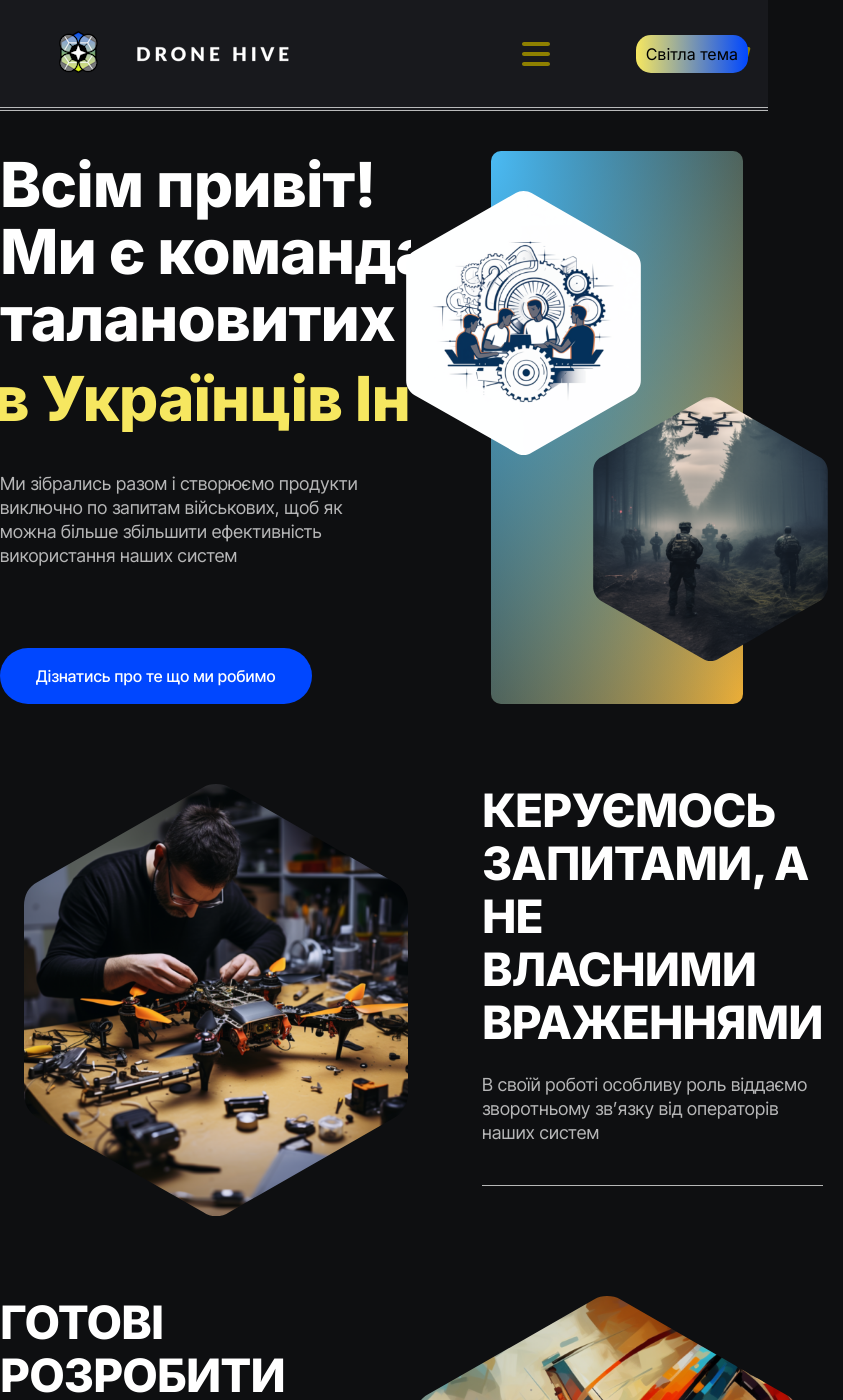
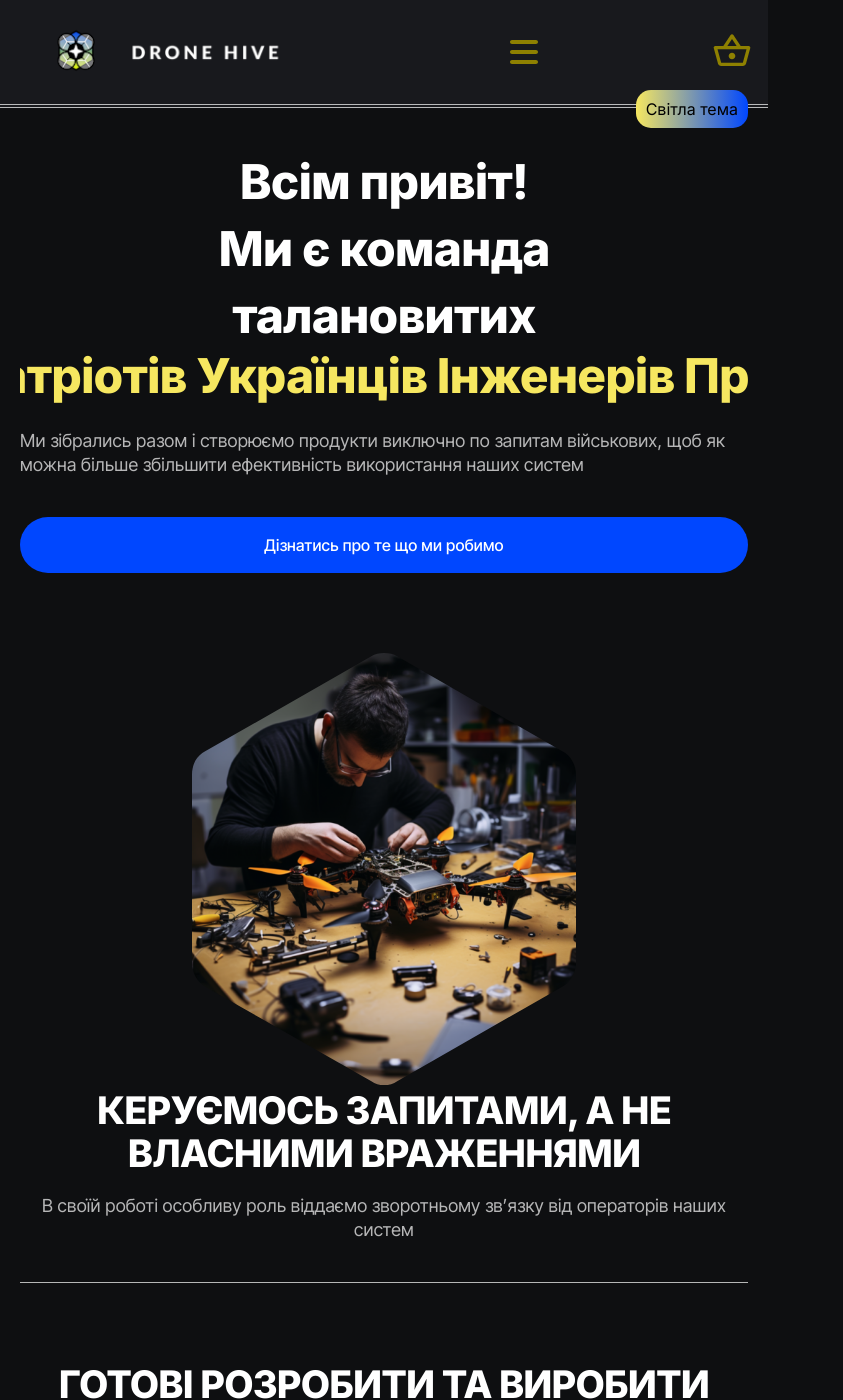
Before and after one commit to nadiiahonchar1/drone-hiwe-with-module, a Next.js app: page / in a window 768 px wide. Shown: the top 1400 px of the page, 843 px wide, since content can reach past the window. Built offline with nearby package versions, Linux system fonts and the light colour scheme.

Commit message:
Added responsiveness to homePage

```diff
--- a/src/app/components/Button/button.module.css
+++ b/src/app/components/Button/button.module.css
@@ -29,3 +29,8 @@
   composes: baseButton from "./base_button.css";
   background-color: blue;
 } */
+@media screen and (max-width: 880px) {
+  .button {
+    width: 100%;
+  }
+}
--- a/src/app/components/Footer/footer.module.css
+++ b/src/app/components/Footer/footer.module.css
@@ -1,6 +1,6 @@
 .footer {
   background-color: var(--productList);
-  padding: 1rem 2rem;
+  padding: 20px;
   border-top: 4px double var(--colorProduct);
   position: relative; /* додано для відносного позиціювання */
   z-index: 10; /* збільшує пріоритет відображення */
@@ -21,10 +21,6 @@
   justify-content: space-between;
 }
 
-.containerLogo {
-  margin-right: 0.75rem;
-}
-
 .logoContainer {
   margin-right: 20px;
 }
@@ -36,11 +32,11 @@
   line-height: 1.25rem;
 }
 
-@media (min-width: 640px) {
+/* @media (min-width: 880px) {
   .navLinks {
-    gap: 1.5rem;
+    gap: 1rem;
   }
-}
+} */
 
 .navLink {
   position: relative;
@@ -49,11 +45,11 @@
   color: var(--primaryColor);
 }
 
-@media (min-width: 640px) {
+/* @media (min-width: 640px) {
   .navLink {
     display: block;
   }
-}
+} */
 
 .cartIcon {
   margin-left: auto;
@@ -121,8 +117,12 @@
 .navLinksMobile {
   display: none;
 }
+.logo {
+  width: 300px;
+  height: 69px;
+}
 
-@media screen and (max-width: 768px) {
+@media screen and (max-width: 880px) {
   .navLinks {
     display: none;
   }
--- a/src/app/components/Footer/index.tsx
+++ b/src/app/components/Footer/index.tsx
@@ -48,11 +48,16 @@ const Footer = () => {
   return (
     <footer className={style.footer}>
       <nav className={style.container}>
-        <div className={style.logoContainer}>
+        <div>
           <Link href="/" aria-label="Main page">
             <div className={style.footerLogo}>
-              <div className={style.containerLogo}>
-                <Image src={Logo} alt="Logo icon" priority={true} />
+              <div className={style.logoContainer}>
+                <Image
+                  src={Logo}
+                  alt="Logo icon"
+                  priority={true}
+                  className={style.logo}
+                />
               </div>
             </div>
           </Link>
--- a/src/app/components/Header/header.module.css
+++ b/src/app/components/Header/header.module.css
@@ -1,6 +1,6 @@
 .header {
   background-color: var(--productList);
-  padding: 1rem 2rem;
+  padding: 20px;
   border-bottom: 4px double var(--colorProduct);
 }
 
@@ -17,10 +17,6 @@
   display: flex;
   align-items: center;
   justify-content: space-between;
-}
-
-.containerLogo {
-  margin-right: 0.75rem;
 }
 
 .logoContainer {
@@ -71,12 +67,12 @@
   opacity: 1;
 }
 
-/* .logo {
-  width: 312px;
-  height: 72px;
-} */
+.logo {
+  width: 300px;
+  height: 69px;
+}
 
-@media screen and (max-width: 768px) {
+@media screen and (max-width: 880px) {
   .navLinks {
     display: none;
   }
--- a/src/app/components/Header/index.tsx
+++ b/src/app/components/Header/index.tsx
@@ -21,10 +21,10 @@ const Header = () => {
   return (
     <header className={style.header}>
       <nav className={style.container}>
-        <div className={style.logoContainer}>
+        <div>
           <Link href="/" aria-label="Main page">
             <div className={style.headerLogo}>
-              <div className={style.containerLogo}>
+              <div className={style.logoContainer}>
                 <Image
                   src={Logo}
                   alt="Logo icon"
--- a/src/app/components/ThemeToggle/ThemeToggle.module.css
+++ b/src/app/components/ThemeToggle/ThemeToggle.module.css
@@ -1,6 +1,6 @@
 .toggleButton {
   position: absolute;
-  top: 35px;
+  top: 90px;
   right: 20px;
   padding: 10px;
   border-radius: 15px;
--- a/src/app/page.module.css
+++ b/src/app/page.module.css
@@ -10,11 +10,12 @@
 }
 
 .sectionContainer {
-  padding: 40px 0;
+  padding: 40px 20px;
 }
 
 .flexContainer {
   display: flex;
+  gap: 20px;
 }
 
 .title {
@@ -139,7 +140,7 @@
 }
 
 .productList {
-  flex-basis: calc((100% - 80px) / 2);
+  flex-basis: calc((100% - 20px) / 2);
   display: flex;
   flex-direction: column;
   align-items: stretch;
@@ -212,3 +213,40 @@
   transform: translate(0);
   opacity: 1;
 }
+
+@media screen and (max-width: 880px) {
+  .imgGradient {
+    display: none;
+  }
+  .columnWidth {
+    width: 100%;
+  }
+  .title {
+    padding-bottom: 60px;
+    margin-bottom: 20px;
+    font-size: 48px;
+    text-align: center;
+  }
+  .text {
+    max-width: 100%;
+    margin-bottom: 40px;
+  }
+  .description {
+    display: block;
+    text-align: center;
+    border-bottom: 1px solid var(--colorProduct);
+  }
+  .productionTitle {
+    font-size: 38px;
+    margin-bottom: 18px;
+  }
+  .aboutProduct {
+    border-bottom: none;
+  }
+  .productList {
+    flex-basis: 100%;
+  }
+  .buttonContainer {
+    width: 350px;
+  }
+}
```
